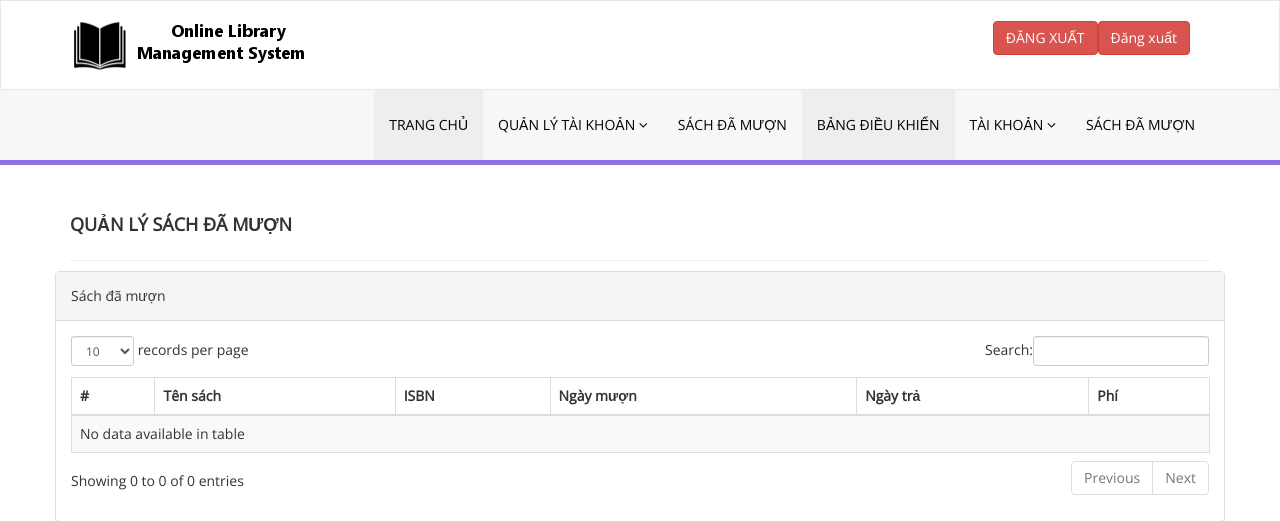
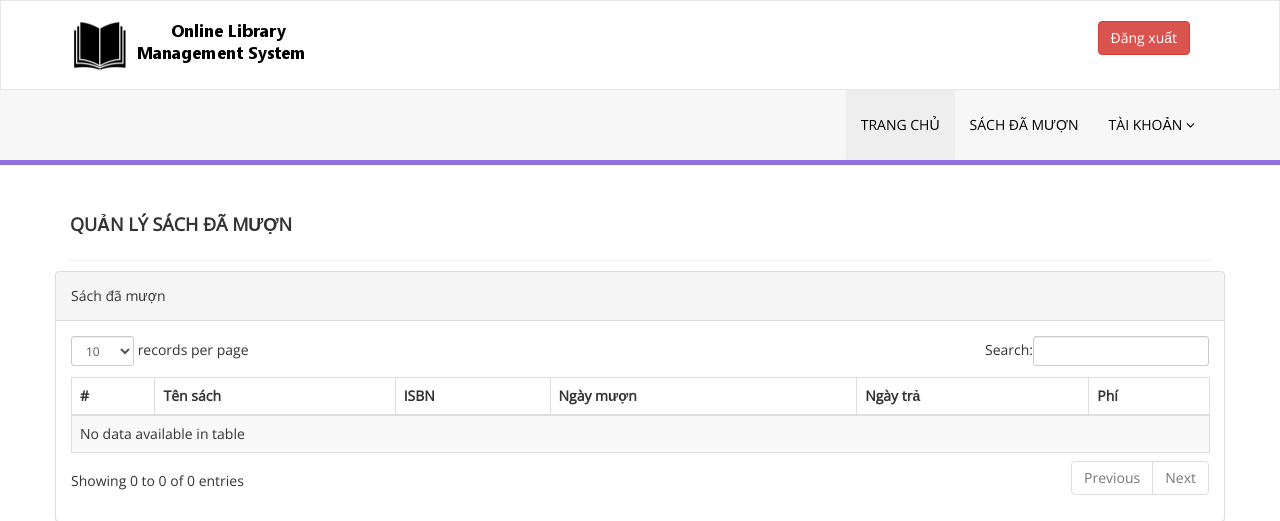
Before and after one commit to minhnhattt/Library-Management, a PHP site: page /issued-books.php in a window 1280 px wide. Shown: the top 521 px of the page. Run offline with PHP 8.4, Linux system fonts and the light colour scheme; the visitor is signed in with stand-in values (Sample User, id 1); data that the repository does not hold is empty.

Commit message:
Sua index user

```diff
--- a/includes/header.php
+++ b/includes/header.php
@@ -7,15 +7,13 @@
                 <span class="icon-bar"></span>
             </button>
             <a class="navbar-brand" >
-                <img src="assets/img/logo.png" />
+                <img src="assets/img/logo.png" class="library.logo"/>
             </a>
         </div>
 
         <?php if($_SESSION['login']) { ?>
             <div class="right-div">
                 <a href="logout.php" class="btn btn-danger pull-right">Đăng xuất</a>
-
-                <a href="logout.php" class="btn btn-danger pull-right">ĐĂNG XUẤT</a>
             </div>
         <?php } ?>
     </div>
@@ -33,18 +31,18 @@
 
 
    <li>
-                                <a href="#" class="dropdown-toggle" id="ddlmenuItem" data-toggle="dropdown"> Quản lý tài khoản <i class="fa fa-angle-down"></i></a>
+                                <!-- <a href="#" class="dropdown-toggle" id="ddlmenuItem" data-toggle="dropdown"> Quản lý tài khoản <i class="fa fa-angle-down"></i></a>
                                 <ul class="dropdown-menu" role="menu" aria-labelledby="ddlmenuItem">
                                     <li role="presentation"><a role="menuitem" tabindex="-1" href="my-profile.php">Thông tin cá nhân</a></li>
                                      <li role="presentation"><a role="menuitem" tabindex="-1" href="change-password.php">Đổi mật khẩu</a></li>
                                 </ul>
-                            </li>
+                            </li> -->
                             <li><a href="issued-books.php">Sách đã mượn</a></li>
 
 
 
-                            <li><a href="dashboard.php" class="menu-top-active">BẢNG ĐIỀU KHIỂN</a></li>
-
+                            <!-- <li><a href="dashboard.php" class="menu-top-active">BẢNG ĐIỀU KHIỂN</a></li>
+                            -->
                             <li>
                                 <a href="#" class="dropdown-toggle" id="ddlmenuItem" data-toggle="dropdown">Tài khoản <i class="fa fa-angle-down"></i></a>
                                 <ul class="dropdown-menu" role="menu" aria-labelledby="ddlmenuItem">
@@ -52,7 +50,6 @@
                                     <li role="presentation"><a role="menuitem" tabindex="-1" href="change-password.php">Thay đổi mật khẩu</a></li>
                                 </ul>
                             </li>
-                            <li><a href="issued-books.php">Sách đã mượn</a></li>
                         </ul>
                     </div>
                 </div>
--- a/issued-books.php
+++ b/issued-books.php
@@ -94,7 +94,7 @@ foreach($results as $result)
                                             <td class="center"><?php if($result->ReturnDate=="")
                                             {?>
                                             <span style="color:red">
-                                             <?php   echo htmlentities("Not Return Yet"); ?>
+                                             <?php   echo htmlentities("Chưa trả"); ?>
                                                 </span>
                                             <?php } else {
                                             echo htmlentities($result->ReturnDate);
```
